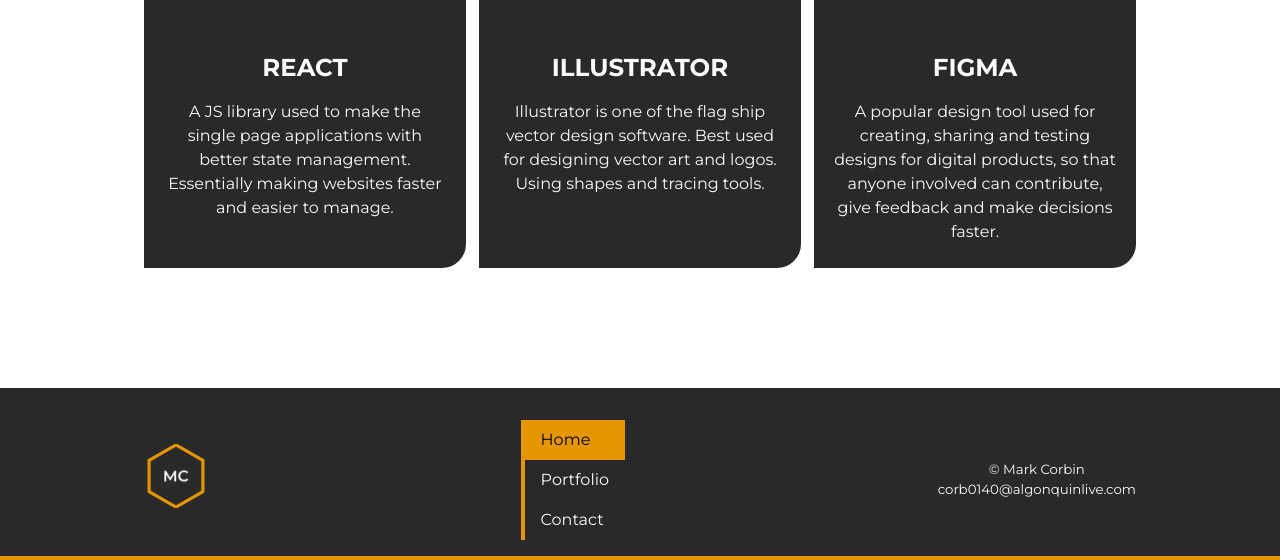
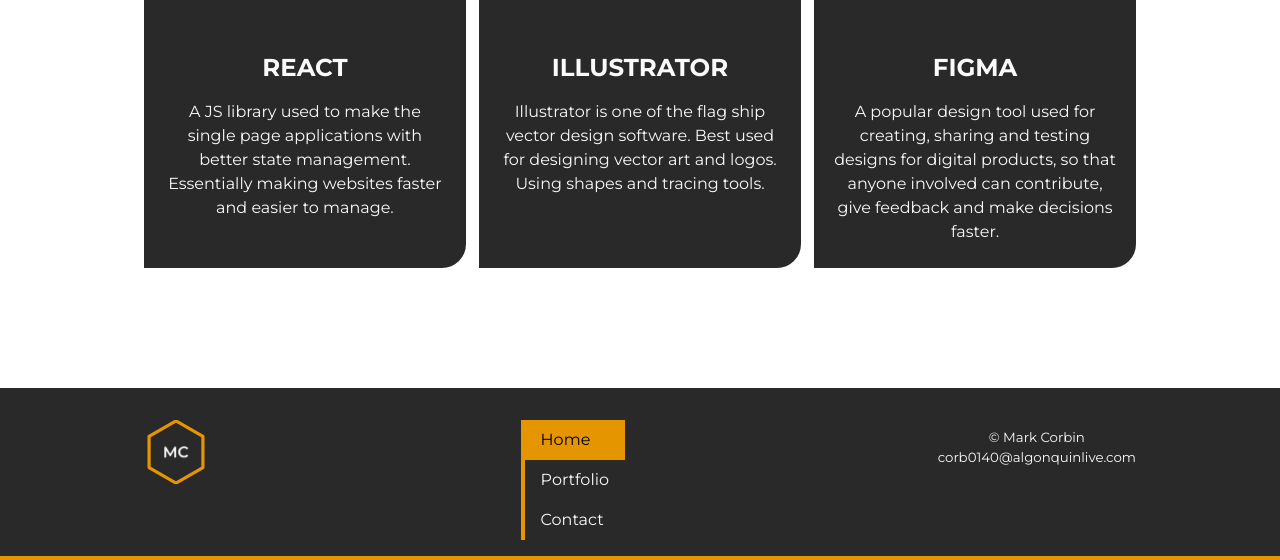
Before and after one commit to corb0140/mad9013-project-portfolio, a plain HTML site: page index.html in a window 1280 px wide. Shown: the part 1668-2228 px from the top of the page. Drawn offline with Linux system fonts and the light colour scheme.

Commit message:
my portfolio website

```diff
--- a/css/main.css
+++ b/css/main.css
@@ -332,7 +332,7 @@
 
 .footer__logo {
   display: inline-flex;
-  margin-bottom: 0.55rem;
+  margin-bottom: 1rem;
 }
 
 .footer__logo:is(:hover, :focus-visible) {
@@ -390,7 +390,6 @@
 
   .navbar__logo {
     display: inline-flex;
-
     padding: 0.5rem 0;
   }
 
@@ -414,8 +413,13 @@
 
   .footer .container {
     flex-direction: row;
+    align-items: start;
     justify-content: space-between;
     padding: 1rem 1.5rem;
+  }
+
+  .footer__logo {
+    margin: 0;
   }
 
   .footer__nav {
```
